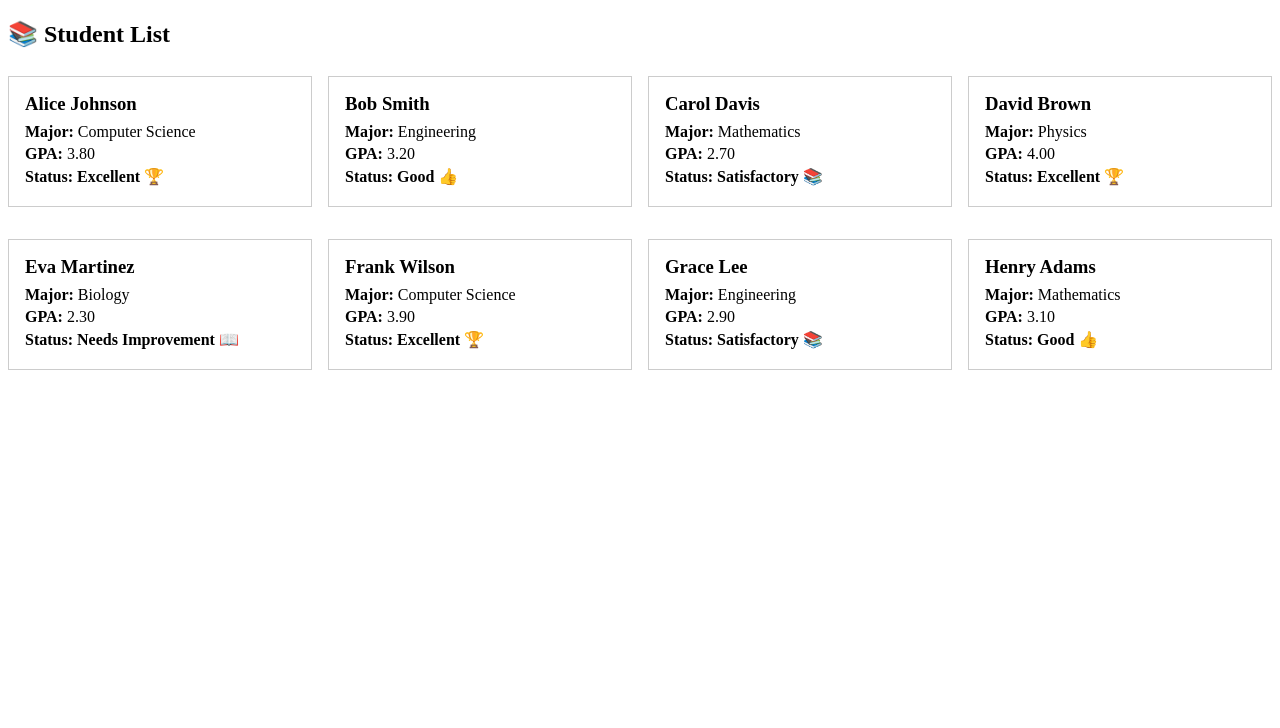
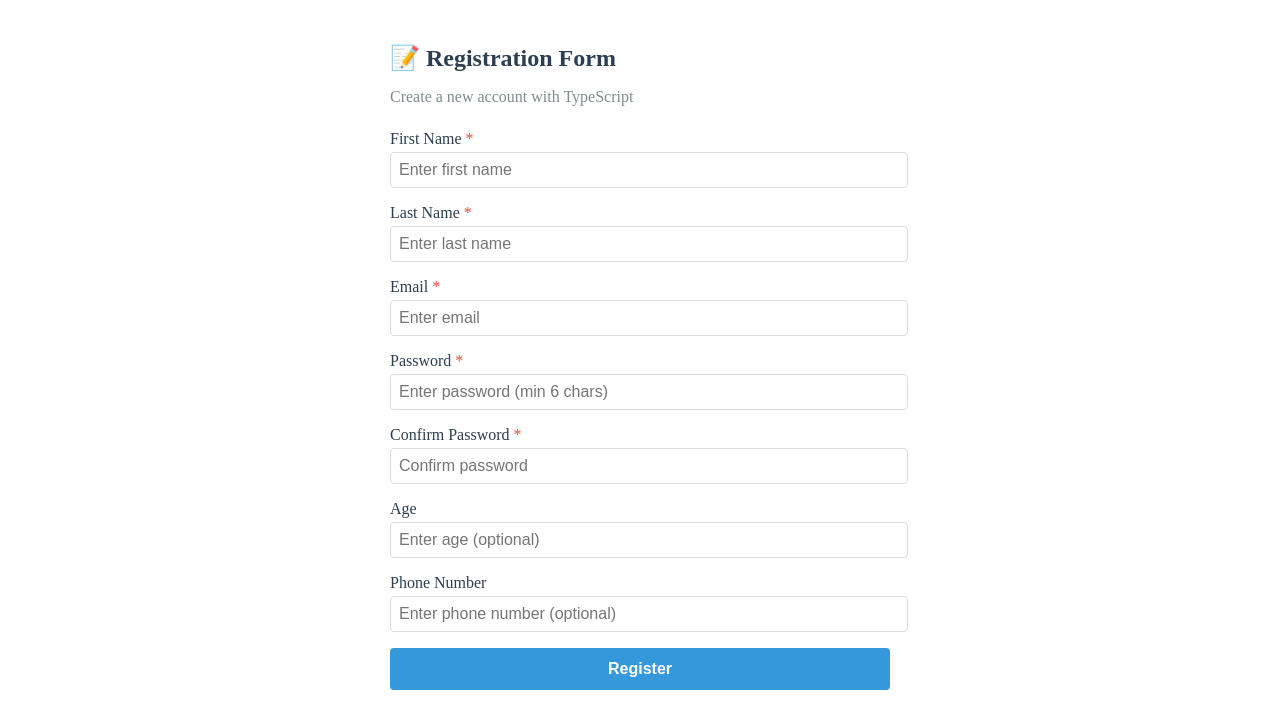
Before and after one commit to HaithamAbuDraz/react-advanced, a React (Vite) app: page / in a window 1280 px wide. Shown: the top 728 px of the page. Built offline with nearby package versions, Linux system fonts and the light colour scheme.

Commit message:
Replace StudentList with RegistrationForm in TypeScriptChallenge

```diff
--- a/src/challenges/01-typescript-react/TypeScriptChallenge.tsx
+++ b/src/challenges/01-typescript-react/TypeScriptChallenge.tsx
@@ -1,34 +1,7 @@
-import StudentCard from './components/StudentCard';
-import type { Student } from './types/Student';
+import RegistrationForm from './components/RegistrationForm';
 
 function TypeScriptChallenge() {
-  const students: Student[] = [
-    { id: 1, name: 'Alice Johnson', major: 'Computer Science', gpa: 3.8 },
-    { id: 2, name: 'Bob Smith', major: 'Engineering', gpa: 3.2 },
-    { id: 3, name: 'Carol Davis', major: 'Mathematics', gpa: 2.7 },
-    { id: 4, name: 'David Brown', major: 'Physics', gpa: 4.0 },
-    { id: 5, name: 'Eva Martinez', major: 'Biology', gpa: 2.3 },
-    { id: 6, name: 'Frank Wilson', major: 'Computer Science', gpa: 3.9 },
-    { id: 7, name: 'Grace Lee', major: 'Engineering', gpa: 2.9 },
-    { id: 8, name: 'Henry Adams', major: 'Mathematics', gpa: 3.1 },
-  ];
-
-  return (
-    <div>
-      <h2>📚 Student List</h2>
-      <div
-        style={{
-          display: 'grid',
-          gridTemplateColumns: 'repeat(auto-fill, minmax(300px, 1fr))',
-          gap: '1rem',
-        }}
-      >
-        {students.map((student) => (
-          <StudentCard key={student.id} student={student} />
-        ))}
-      </div>
-    </div>
-  );
+  return <RegistrationForm />;
 }
 
 export default TypeScriptChallenge;
```
